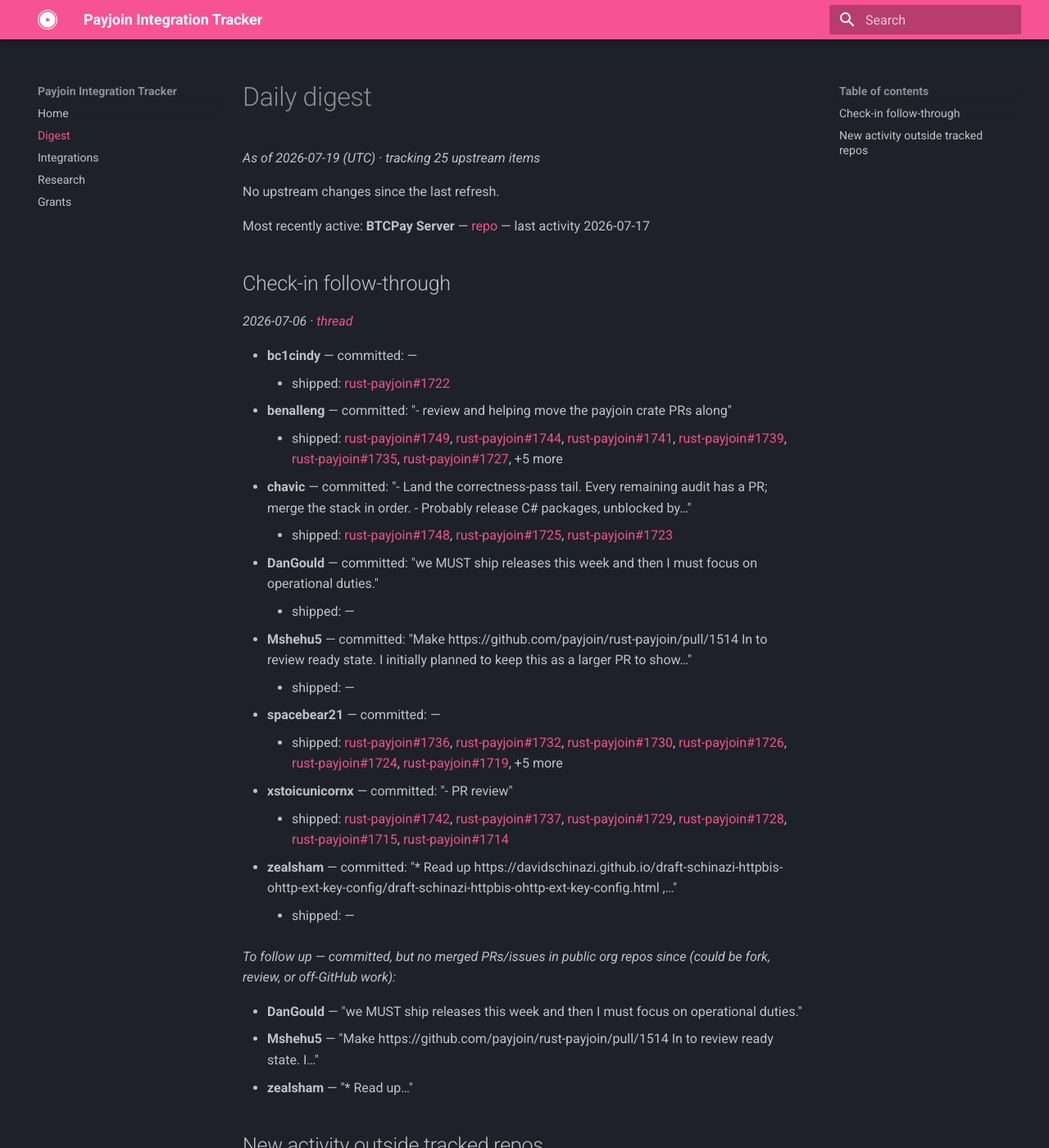
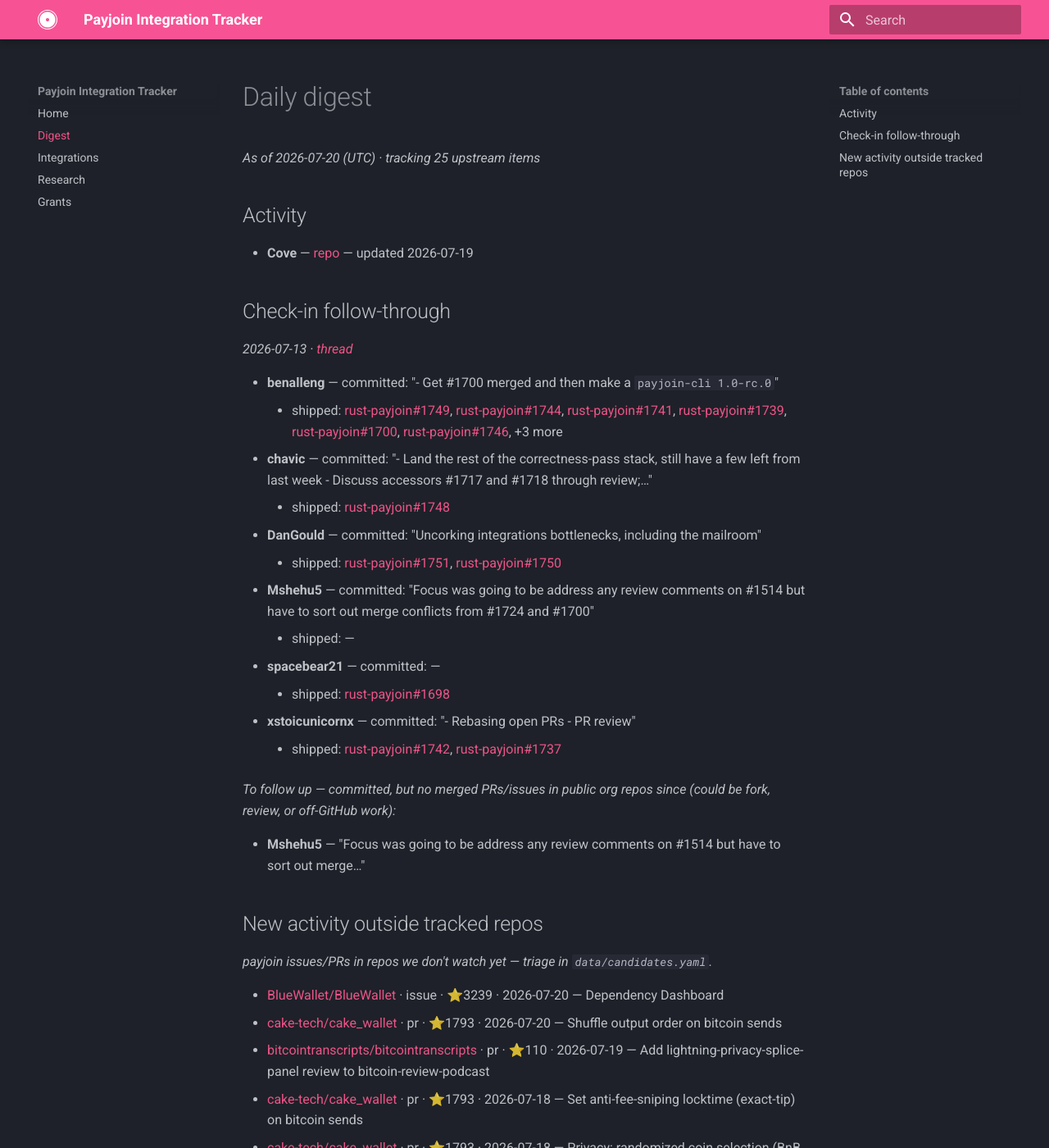
Before and after one commit to payjoin/payjoin.org, an MkDocs documentation site: the page built from docs/digest.md, in a window 1280 px wide and 1400 px high. Shown: the whole window at 82% size. Built offline with MkDocs 1.6.1 and Material for MkDocs 9.7.7, drawn with Linux system fonts in a browser that asks for light colours; some of the changed text lies outside the part shown.

Commit message:
chore: refresh tracker auto-state + digest

```diff
--- a/docs/digest.md
+++ b/docs/digest.md
@@ -1,52 +1,47 @@
 # Daily digest
 
-_As of 2026-07-19 (UTC) · tracking 25 upstream items_
+_As of 2026-07-20 (UTC) · tracking 25 upstream items_
 
-No upstream changes since the last refresh.
+## Activity
 
-Most recently active: **BTCPay Server** — [repo](https://github.com/ValeraFinebits/btcpayserver-payjoin-plugin) — last activity 2026-07-17
+- **Cove** — [repo](https://github.com/bitcoinppl/cove) — updated 2026-07-19
+
 
 ## Check-in follow-through
 
-_2026-07-06 · [thread](https://github.com/orgs/payjoin/discussions/1712)_
+_2026-07-13 · [thread](https://github.com/orgs/payjoin/discussions/1731)_
 
-- **bc1cindy** — committed: —
-    - shipped: [rust-payjoin#1722](https://github.com/payjoin/rust-payjoin/issues/1722)
-- **benalleng** — committed: "- review and helping move the payjoin crate PRs along"
-    - shipped: [rust-payjoin#1749](https://github.com/payjoin/rust-payjoin/pull/1749), [rust-payjoin#1744](https://github.com/payjoin/rust-payjoin/pull/1744), [rust-payjoin#1741](https://github.com/payjoin/rust-payjoin/pull/1741), [rust-payjoin#1739](https://github.com/payjoin/rust-payjoin/pull/1739), [rust-payjoin#1735](https://github.com/payjoin/rust-payjoin/pull/1735), [rust-payjoin#1727](https://github.com/payjoin/rust-payjoin/pull/1727), +5 more
-- **chavic** — committed: "- Land the correctness-pass tail. Every remaining audit has a PR; merge the stack in order. - Probably release C# packages, unblocked by…"
-    - shipped: [rust-payjoin#1748](https://github.com/payjoin/rust-payjoin/pull/1748), [rust-payjoin#1725](https://github.com/payjoin/rust-payjoin/pull/1725), [rust-payjoin#1723](https://github.com/payjoin/rust-payjoin/pull/1723)
-- **DanGould** — committed: "we MUST ship releases this week and then I must focus on operational duties."
-    - shipped: —
-- **Mshehu5** — committed: "Make https://github.com/payjoin/rust-payjoin/pull/1514 In to review ready state. I initially planned to keep this as a larger PR to show…"
+- **benalleng** — committed: "- Get #1700 merged and then make a `payjoin-cli 1.0-rc.0`"
+    - shipped: [rust-payjoin#1749](https://github.com/payjoin/rust-payjoin/pull/1749), [rust-payjoin#1744](https://github.com/payjoin/rust-payjoin/pull/1744), [rust-payjoin#1741](https://github.com/payjoin/rust-payjoin/pull/1741), [rust-payjoin#1739](https://github.com/payjoin/rust-payjoin/pull/1739), [rust-payjoin#1700](https://github.com/payjoin/rust-payjoin/pull/1700), [rust-payjoin#1746](https://github.com/payjoin/rust-payjoin/issues/1746), +3 more
+- **chavic** — committed: "- Land the rest of the correctness-pass stack, still have a few left from last week - Discuss accessors #1717 and #1718 through review;…"
+    - shipped: [rust-payjoin#1748](https://github.com/payjoin/rust-payjoin/pull/1748)
+- **DanGould** — committed: "Uncorking integrations bottlenecks, including the mailroom"
+    - shipped: [rust-payjoin#1751](https://github.com/payjoin/rust-payjoin/pull/1751), [rust-payjoin#1750](https://github.com/payjoin/rust-payjoin/pull/1750)
+- **Mshehu5** — committed: "Focus was going to be address any review comments on #1514 but have to sort out merge conflicts from #1724 and #1700"
     - shipped: —
 - **spacebear21** — committed: —
-    - shipped: [rust-payjoin#1736](https://github.com/payjoin/rust-payjoin/pull/1736), [rust-payjoin#1732](https://github.com/payjoin/rust-payjoin/pull/1732), [rust-payjoin#1730](https://github.com/payjoin/rust-payjoin/pull/1730), [rust-payjoin#1726](https://github.com/payjoin/rust-payjoin/pull/1726), [rust-payjoin#1724](https://github.com/payjoin/rust-payjoin/pull/1724), [rust-payjoin#1719](https://github.com/payjoin/rust-payjoin/pull/1719), +5 more
-- **xstoicunicornx** — committed: "- PR review"
-    - shipped: [rust-payjoin#1742](https://github.com/payjoin/rust-payjoin/pull/1742), [rust-payjoin#1737](https://github.com/payjoin/rust-payjoin/pull/1737), [rust-payjoin#1729](https://github.com/payjoin/rust-payjoin/pull/1729), [rust-payjoin#1728](https://github.com/payjoin/rust-payjoin/pull/1728), [rust-payjoin#1715](https://github.com/payjoin/rust-payjoin/pull/1715), [rust-payjoin#1714](https://github.com/payjoin/rust-payjoin/issues/1714)
-- **zealsham** — committed: "* Read up https://davidschinazi.github.io/draft-schinazi-httpbis-ohttp-ext-key-config/draft-schinazi-httpbis-ohttp-ext-key-config.html ,…"
-    - shipped: —
+    - shipped: [rust-payjoin#1698](https://github.com/payjoin/rust-payjoin/pull/1698)
+- **xstoicunicornx** — committed: "- Rebasing open PRs - PR review"
+    - shipped: [rust-payjoin#1742](https://github.com/payjoin/rust-payjoin/pull/1742), [rust-payjoin#1737](https://github.com/payjoin/rust-payjoin/pull/1737)
 
 _To follow up — committed, but no merged PRs/issues in public org repos since (could be fork, review, or off-GitHub work):_
 
-- **DanGould** — "we MUST ship releases this week and then I must focus on operational duties."
-- **Mshehu5** — "Make https://github.com/payjoin/rust-payjoin/pull/1514 In to review ready state. I…"
-- **zealsham** — "* Read up…"
+- **Mshehu5** — "Focus was going to be address any review comments on #1514 but have to sort out merge…"
 
 ## New activity outside tracked repos
 
 _payjoin issues/PRs in repos we don't watch yet — triage in `data/candidates.yaml`._
 
-- [cake-tech/cake_wallet](https://github.com/cake-tech/cake_wallet/pull/3377) · pr · ⭐1792 · 2026-07-18 — Shuffle output order on bitcoin sends
-- [cake-tech/cake_wallet](https://github.com/cake-tech/cake_wallet/pull/3385) · pr · ⭐1792 · 2026-07-18 — Set anti-fee-sniping locktime (exact-tip) on bitcoin sends
-- [cake-tech/cake_wallet](https://github.com/cake-tech/cake_wallet/pull/3408) · pr · ⭐1792 · 2026-07-18 — Privacy: randomized coin selection (BnB changeless + single random draw)
-- [BlueWallet/BlueWallet](https://github.com/BlueWallet/BlueWallet/issues/3659) · issue · ⭐3238 · 2026-07-18 — Dependency Dashboard
+- [BlueWallet/BlueWallet](https://github.com/BlueWallet/BlueWallet/issues/3659) · issue · ⭐3239 · 2026-07-20 — Dependency Dashboard
+- [cake-tech/cake_wallet](https://github.com/cake-tech/cake_wallet/pull/3377) · pr · ⭐1793 · 2026-07-20 — Shuffle output order on bitcoin sends
+- [bitcointranscripts/bitcointranscripts](https://github.com/bitcointranscripts/bitcointranscripts/pull/660) · pr · ⭐110 · 2026-07-19 — Add lightning-privacy-splice-panel review to bitcoin-review-podcast
+- [cake-tech/cake_wallet](https://github.com/cake-tech/cake_wallet/pull/3385) · pr · ⭐1793 · 2026-07-18 — Set anti-fee-sniping locktime (exact-tip) on bitcoin sends
+- [cake-tech/cake_wallet](https://github.com/cake-tech/cake_wallet/pull/3408) · pr · ⭐1793 · 2026-07-18 — Privacy: randomized coin selection (BnB changeless + single random draw)
 - [BitcoinDesign/Meta](https://github.com/BitcoinDesign/Meta/issues/810) · issue · ⭐206 · 2026-07-18 — Cake wallet silent payments collab tracker
 - [rust-bitcoin/corepc](https://github.com/rust-bitcoin/corepc/pull/533) · pr · ⭐57 · 2026-07-18 — bitreq: add SOCKS5 proxy support
 - [bitcoindevkit/bdk_wallet](https://github.com/bitcoindevkit/bdk_wallet/pull/297) · pr · ⭐54 · 2026-07-18 — Implement `create_psbt` for Wallet
 - [Jolah1/bitpilot](https://github.com/Jolah1/bitpilot/issues/79) · issue · ⭐1 · 2026-07-18 — Privacy path: 0 of 12 missions have a hands-on step
 - [mempoolsurfclub/mempoolsurfclub](https://github.com/mempoolsurfclub/mempoolsurfclub/pull/36) · pr · ⭐0 · 2026-07-18 — Draft Essentials guides MSC-GUIDE-013 through MSC-GUIDE-016
-- [cake-tech/cake_wallet](https://github.com/cake-tech/cake_wallet/pull/3363) · pr · ⭐1792 · 2026-07-17 — WIP Payjoin upgrade to native dart bindings via payjoin_ffi
+- [cake-tech/cake_wallet](https://github.com/cake-tech/cake_wallet/pull/3363) · pr · ⭐1793 · 2026-07-17 — WIP Payjoin upgrade to native dart bindings via payjoin_ffi
 - [LedgerHQ/app-bitcoin](https://github.com/LedgerHQ/app-bitcoin/pull/512) · pr · ⭐105 · 2026-07-17 — Trustworthy sign_psbt amount/fee display for non-default sighash
-- [SatoshiPortal/bullbitcoin-mobile](https://github.com/SatoshiPortal/bullbitcoin-mobile/pull/2443) · pr · ⭐186 · 2026-07-17 — feat(payjoin): upgrade to official `payjoin` pub.dev bindings, drop isolate…
-- _+101 more in `data/candidates.yaml`_
+- _+102 more in `data/candidates.yaml`_
```
Also changed, not shown: 2 other files.
